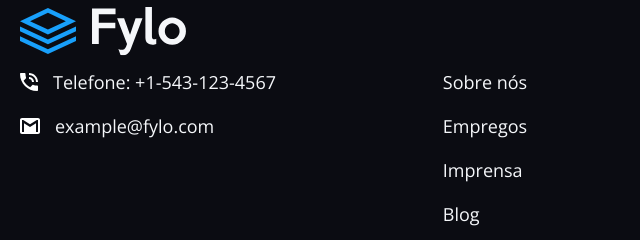
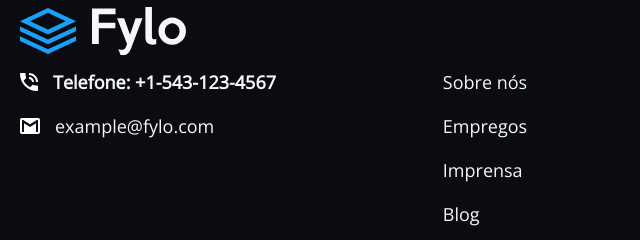
Before and after one commit to rafaelvieiracosta/landing-page, a plain HTML site: page index.html in a window 1280 px wide. In both pictures the pointer is over the link "Telefone: +1-543-123-4567". Shown: the part 2076-2316 px from the top of the page, 0-640 px from the left. Drawn offline with nearby package versions, Linux system fonts and the light colour scheme.

Commit message:
update `footer.css`

```diff
--- a/css/footer.css
+++ b/css/footer.css
@@ -25,6 +25,10 @@ footer{
   color: #F5F7FA;
   font-size: 1.125rem;
   font-family: "Open Sans", sans-serif;
+}
+
+.footer-info a:hover{
+  font-weight: 700;
 }
 
 .link-icon{
```
